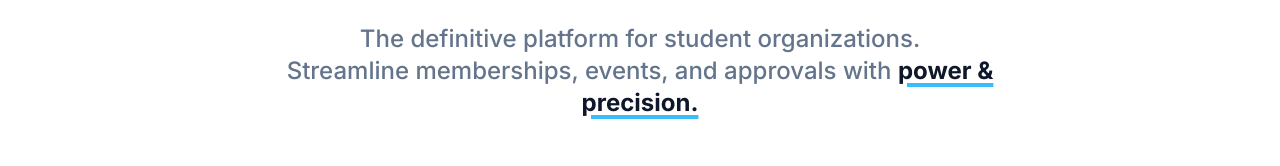
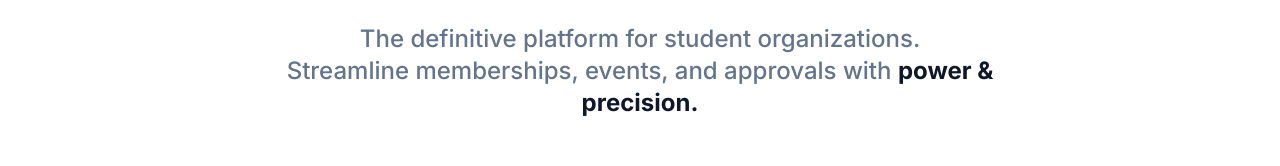
Before and after one commit to Ashwinjauhary/ClubSphere, a React (Vite) app: page / in a window 1280 px wide. Shown: the part 441-607 px from the top of the page. Built offline with nearby package versions, Linux system fonts and the light colour scheme; no server answers.

Commit message:
Remove underline from hero text

```diff
--- a/src/pages/LandingPage.tsx
+++ b/src/pages/LandingPage.tsx
@@ -68,7 +68,7 @@ export const LandingPage = () => {
 
                     <p className="max-w-3xl mx-auto text-xl md:text-2xl text-slate-500 mb-12 leading-relaxed font-medium">
                         The definitive platform for student organizations. <br />
-                        Streamline memberships, events, and approvals with <span className="text-slate-900 font-bold underline decoration-brand-400 decoration-4 underline-offset-4">power & precision.</span>
+                        Streamline memberships, events, and approvals with <span className="text-slate-900 font-bold">power & precision.</span>
                     </p>
 
                     <div className="flex flex-col sm:flex-row gap-6 justify-center items-center">
```
